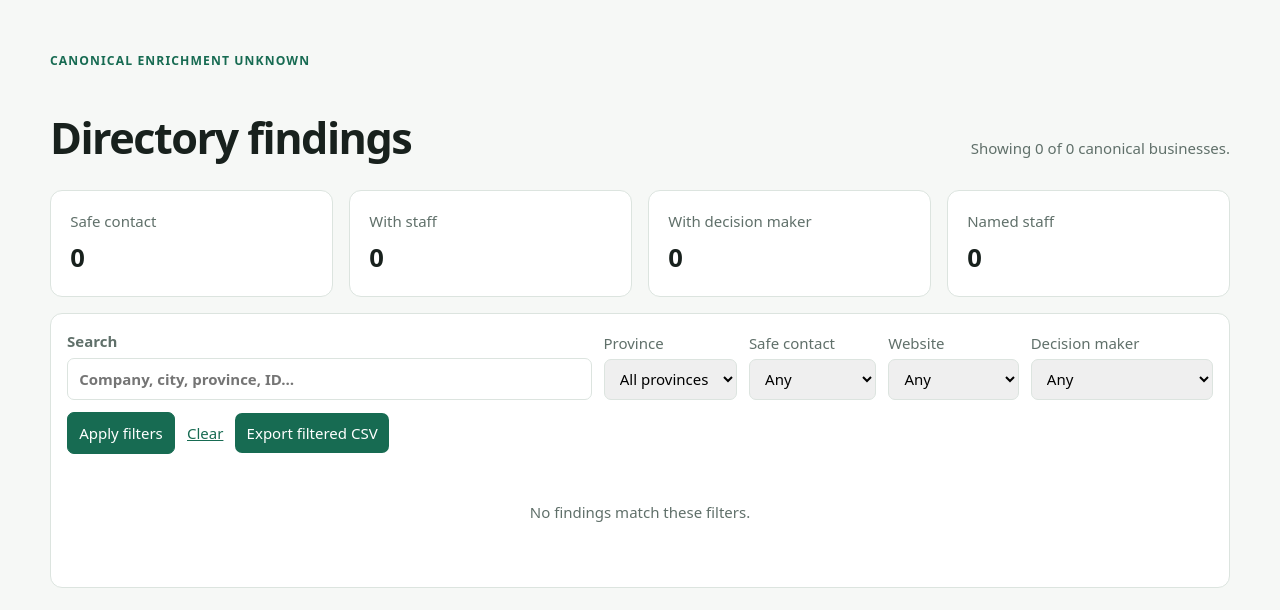
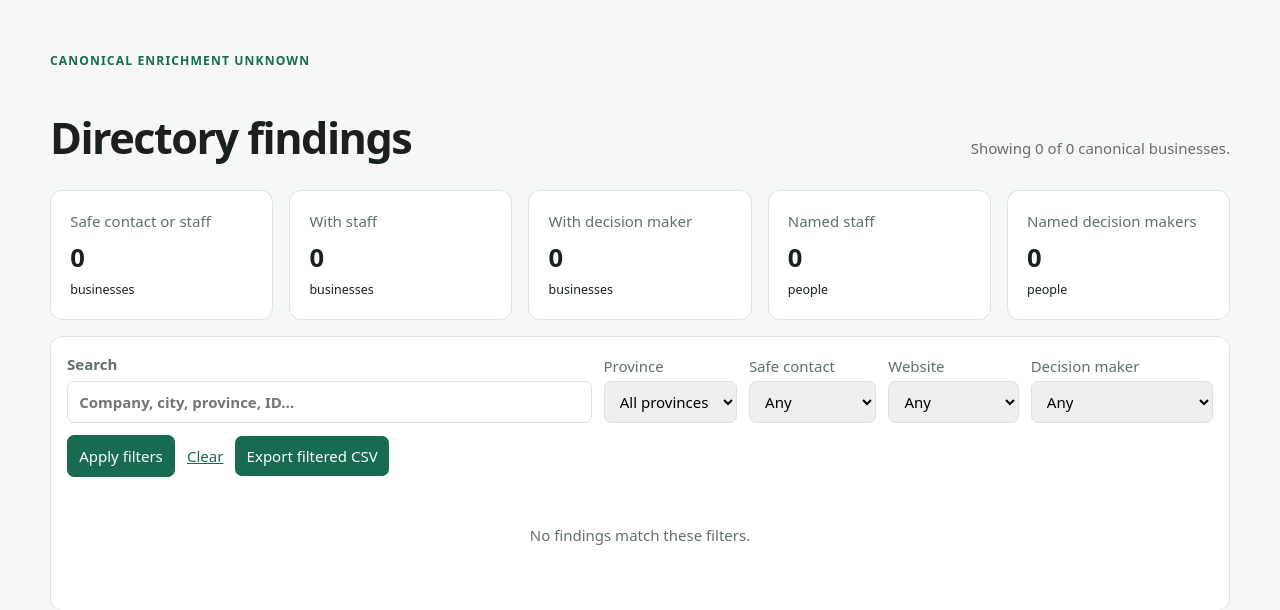
Before and after one commit to DecarloFreelance/funeral-home-sales-intelligence, a Flask app: page /findings in a window 1280 px wide. Shown: the part 94-704 px from the top of the page. Run offline with Flask 3, Linux system fonts and the light colour scheme; the visitor is signed in with stand-in values (Sample User, id 1).

Commit message:
Reconcile findings counters from canonical rows

```diff
--- a/operator_ui/app.py
+++ b/operator_ui/app.py
@@ -91,11 +91,12 @@ def create_app(config=None):
             abort(400, "Unsupported province filter")
         filtered = []
         for row in records:
+            has_safe_contact = bool(row.get("emails") or row.get("phones") or row.get("staff"))
             searchable = " ".join(str(row.get(key) or "") for key in ("directory_record_id", "company", "city", "province")).casefold()
             matches = (
                 (not query or query in searchable)
                 and (not province or str(row.get("province") or "").upper() == province)
-                and (not contact or bool(row.get("has_any_contact")) == (contact == "yes"))
+                and (not contact or has_safe_contact == (contact == "yes"))
                 and (not website or bool(row.get("website")) == (website == "yes"))
                 and (not decision_maker or bool(row.get("decision_makers")) == (decision_maker == "yes"))
             )
@@ -104,6 +105,18 @@ def create_app(config=None):
         filters = {"q": query, "province": province, "contact": contact,
                    "website": website, "decision_maker": decision_maker}
         return filtered, provinces, filters
+
+    def findings_metrics(records):
+        return {
+            "canonical_businesses": len(records),
+            "businesses_with_any_safe_contact": sum(
+                bool(row.get("emails") or row.get("phones") or row.get("staff")) for row in records
+            ),
+            "businesses_with_staff": sum(bool(row.get("staff")) for row in records),
+            "businesses_with_decision_maker": sum(bool(row.get("decision_makers")) for row in records),
+            "named_staff": sum(len(row.get("staff") or []) for row in records),
+            "named_decision_makers": sum(len(row.get("decision_makers") or []) for row in records),
+        }
 
     def csv_cell(value):
         text = str(value or "")
@@ -178,6 +191,7 @@ def create_app(config=None):
         filtered, provinces, filters = filtered_findings(records)
         export_url = url_for("export_findings", **{key: value for key, value in filters.items() if value})
         return render_template("findings.html", records=filtered, total_records=len(records), summary=summary,
+                               metrics=findings_metrics(records),
                                provinces=provinces, filters=filters, export_url=export_url)
 
     @app.get("/findings/export.csv")
--- a/operator_ui/templates/findings.html
+++ b/operator_ui/templates/findings.html
@@ -6,11 +6,11 @@
   <p class="lede">Showing {{ records|length }} of {{ total_records }} canonical businesses.</p>
 </section>
 <section class="cards compact">
-  {% set after = summary.get('after', {}) %}
-  <article class="card"><span>Safe contact</span><strong>{{ after.get('businesses_with_any_safe_contact', 0) }}</strong></article>
-  <article class="card"><span>With staff</span><strong>{{ after.get('businesses_with_staff', 0) }}</strong></article>
-  <article class="card"><span>With decision maker</span><strong>{{ after.get('businesses_with_decision_maker', 0) }}</strong></article>
-  <article class="card"><span>Named staff</span><strong>{{ after.get('named_staff', 0) }}</strong></article>
+  <article class="card"><span>Safe contact or staff</span><strong>{{ metrics.businesses_with_any_safe_contact }}</strong><small>businesses</small></article>
+  <article class="card"><span>With staff</span><strong>{{ metrics.businesses_with_staff }}</strong><small>businesses</small></article>
+  <article class="card"><span>With decision maker</span><strong>{{ metrics.businesses_with_decision_maker }}</strong><small>businesses</small></article>
+  <article class="card"><span>Named staff</span><strong>{{ metrics.named_staff }}</strong><small>people</small></article>
+  <article class="card"><span>Named decision makers</span><strong>{{ metrics.named_decision_makers }}</strong><small>people</small></article>
 </section>
 <section class="panel">
   <form class="finding-filters" method="get" action="{{ url_for('findings') }}">
```
Also changed, not shown: tests/test_operator_auth.py (+21 -0 lines), todo.md (+27 -0 lines).
